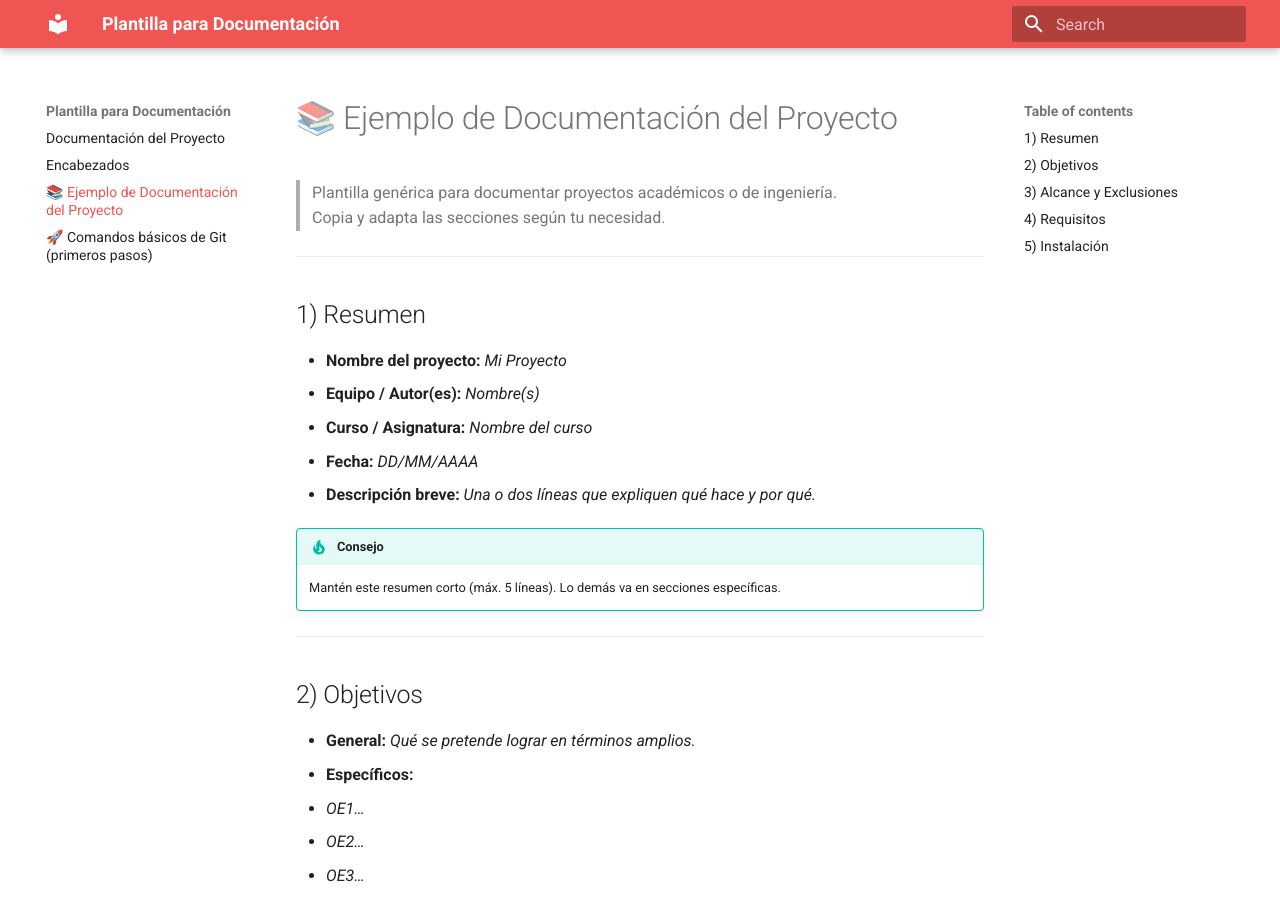
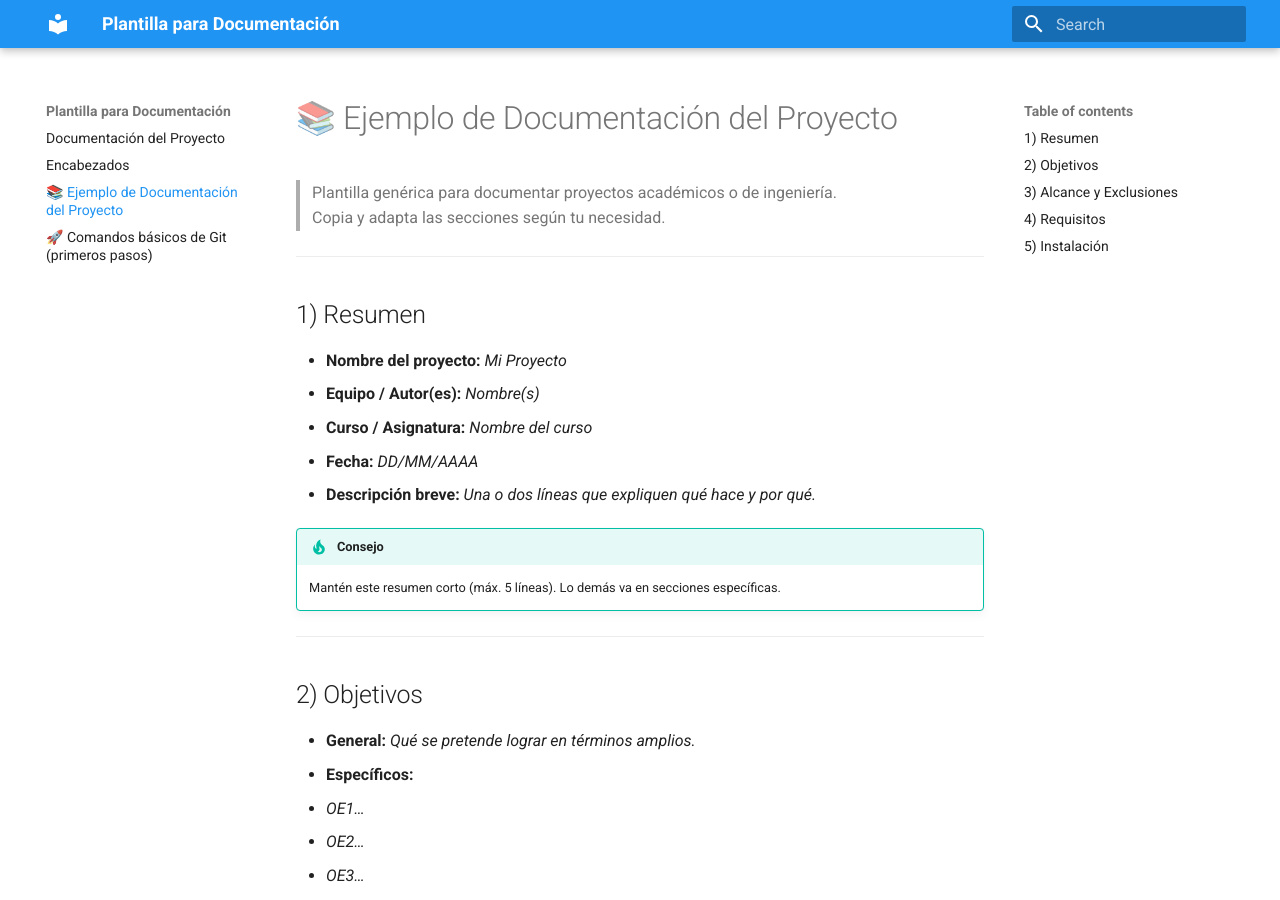
Before and after one commit to Alesso-24/Respositorio_AleyJose, an MkDocs documentation site: the page built from docs/ejemplo.md, in a window 1280 px wide and 900 px high. Built offline with MkDocs 1.6.1 and Material for MkDocs 9.7.7, drawn with Linux system fonts in a browser that asks for light colours.

Commit message:
cambie de color azul

```diff
--- a/mkdocs.yml
+++ b/mkdocs.yml
@@ -29,7 +29,7 @@ theme:
   highlightjs: true
   palette:
       - scheme: default
-        primary: red
+        primary: blue
 
   features:
     - content.code.copy
```
